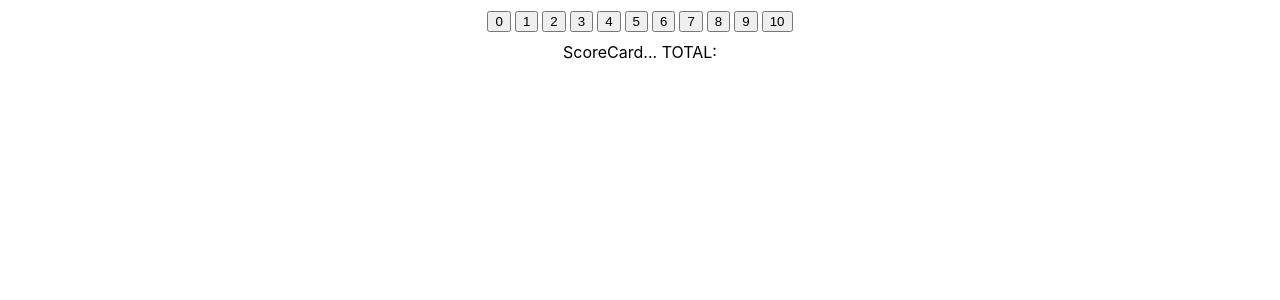
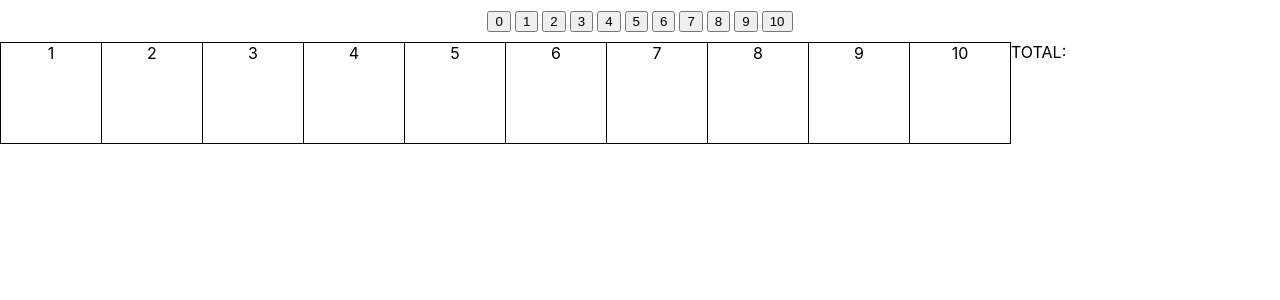
Before and after one commit to mrosel/bowling-kata, a React (Create React App) app: page / in a window 1280 px wide. Shown: the top 300 px of the page. Built offline with nearby package versions, Linux system fonts and the light colour scheme.

Commit message:
incremental

```diff
--- a/src/App.css
+++ b/src/App.css
@@ -1,5 +1,18 @@
 .App {
   text-align: center;
+}
+
+.score-card {
+  display: flex;
+}
+
+.score-card .frame {
+  border: 1px solid black;
+  min-width: 100px;
+  min-height: 100px;
+}
+.score-card .frame + .frame {
+  border-left-style: none;
 }
 
 .score-buttons {
--- a/src/components/ScoreCard.jsx
+++ b/src/components/ScoreCard.jsx
@@ -1,14 +1,26 @@
 import React from 'react';
 import PropTypes from 'prop-types';
 
-import { totalScoreSelector } from '../redux/selectors';
+import { framesSelector, totalScoreSelector } from '../redux/selectors';
 
 const ScoreCard = ({ state }) => {
+    const frames = framesSelector(state);
     const totalScore = totalScoreSelector(state);
 
     return (
-        <div>
-            ScoreCard... TOTAL: {totalScore}
+        <div className="score-card">
+            {frames.map(({ frameNum, rolls, frameScore, isCurrent }) => {
+                return (
+                    <div className={`frame ${isCurrent ? 'is-current' : ''}`}>
+                        <div className="heading">{frameNum}</div>
+                        <div className="rolls">
+
+                        </div>
+
+                    </div>
+                )
+            })}
+            <div>TOTAL: {totalScore}</div>
         </div>
     );
 };
--- a/src/redux/reducers/index.js
+++ b/src/redux/reducers/index.js
@@ -32,8 +32,7 @@ const scoreRoll = (state, rollScore) => {
     frames = calculateAccruedFrameScores(frames);
     frames = setCurrentFrame(frames);
 
-    console.table(frames);
-
+    // console.table(frames);
     return {
         ...state,
         frames,
--- a/src/redux/selectors/index.js
+++ b/src/redux/selectors/index.js
@@ -1,6 +1,4 @@
 import { getCurrentFrame, availableScoreButtons } from '../../logic';
-
-export const currentFrameSelector = state => getCurrentFrame(state.frames);
 
 export const scoreButtonsSelector = state => {
     const currentFrame = getCurrentFrame(state.frames);
@@ -9,4 +7,6 @@ export const scoreButtonsSelector = state => {
     return availableScoreButtons(currentFrame);
 };
 
+export const framesSelector = state => state.frames;
+
 export const totalScoreSelector = state => state.totalScore;
```
